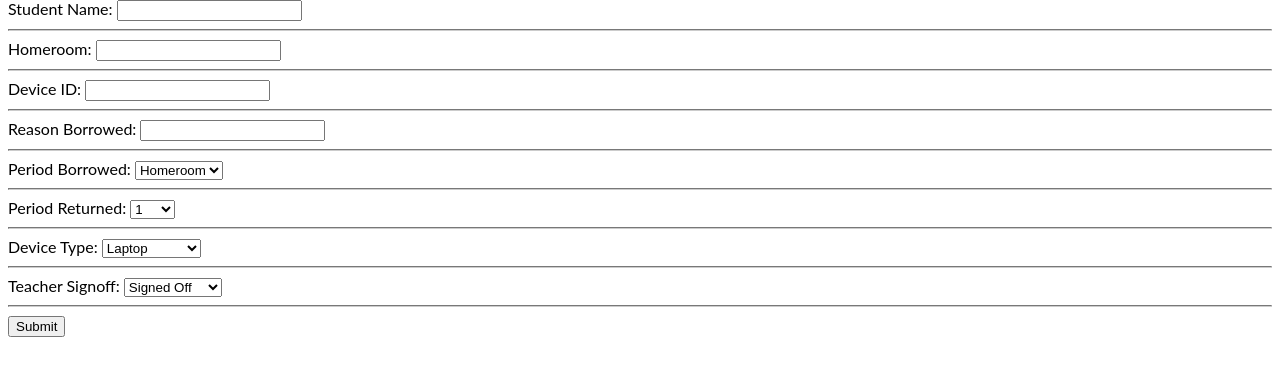
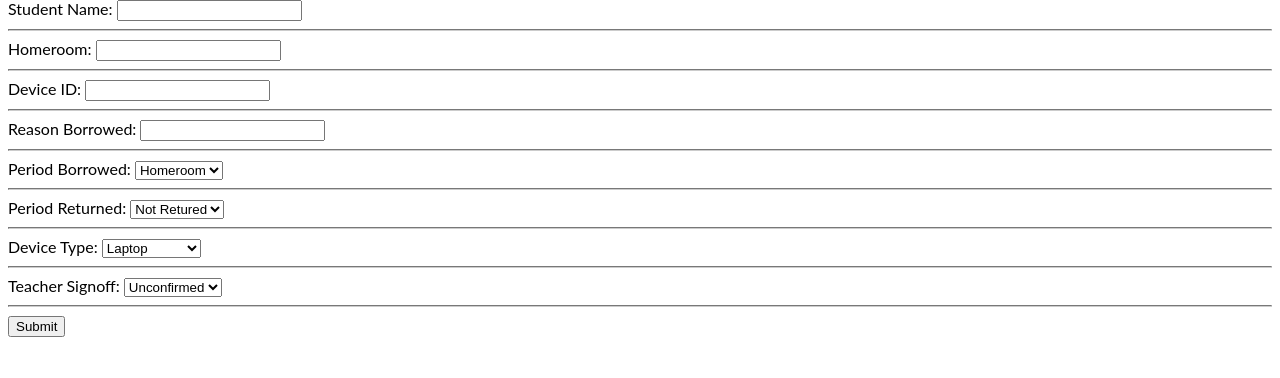
Before and after one commit to lg17057/scholarship, a Flask app: page /new-log in a window 1280 px wide. Shown: the part 207-585 px from the top of the page. Run offline with Flask 3, Linux system fonts and the light colour scheme.

Commit message:
Default new device log values set

```diff
--- a/templates/new_log.html
+++ b/templates/new_log.html
@@ -243,7 +243,7 @@ border-color: #ccc;
 
 		<label for="period_borrowed">Period Borrowed:</label>
 		<select id="period_borrowed" name="period_borrowed">
-            <option value="Homeroom">Homeroom</option>
+      <option selected value="Homeroom">Homeroom</option>
 			<option value="1">1</option>
 			<option value="2">2</option>
 			<option value="3">3</option>
@@ -259,8 +259,8 @@ border-color: #ccc;
 			<option value="3">3</option>
 			<option value="4">4</option>
 			<option value="5">5</option>
-            <option value="6">6</option>
-			<option value="N/A">N/A</option>
+      <option value="6">6</option>
+			<option selected value="Not Returned">Not Retured</option>
 		</select><br><hr>
 
 		<label for="device_type">Device Type:</label>
@@ -272,8 +272,8 @@ border-color: #ccc;
 
         <label for="checkbox_id">Teacher Signoff:</label>
         <select id="teacher_signoff" name="teacher_signoff">
-            <option value="Signed Off">Signed Off</option>
-            <option value="Unconfirmed">Unconfirmed</option>
+            <option value="Confirmed">Confirmed</option>
+            <option selected value="Unconfirmed">Unconfirmed</option>
         </select><br>
         <hr>
 		<input type="submit" value="Submit">
```
Also changed, not shown: logs.db.
